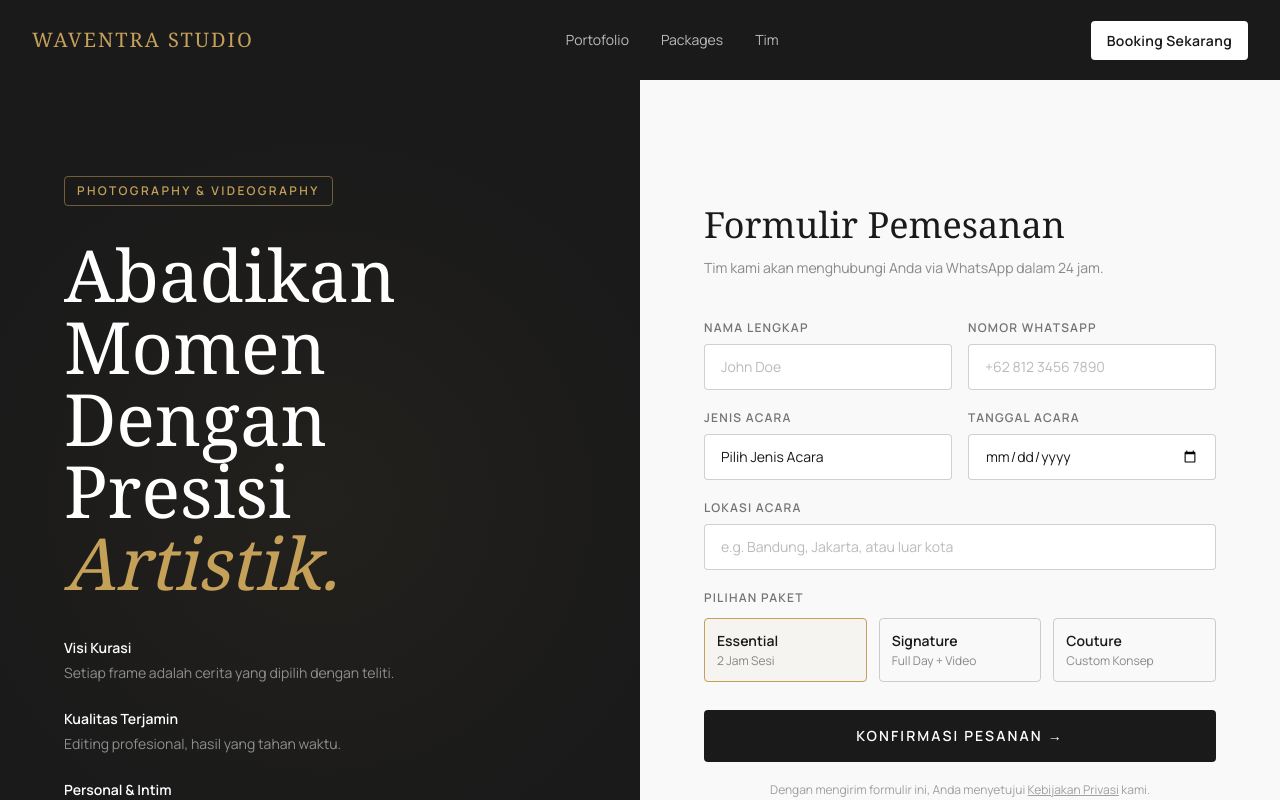
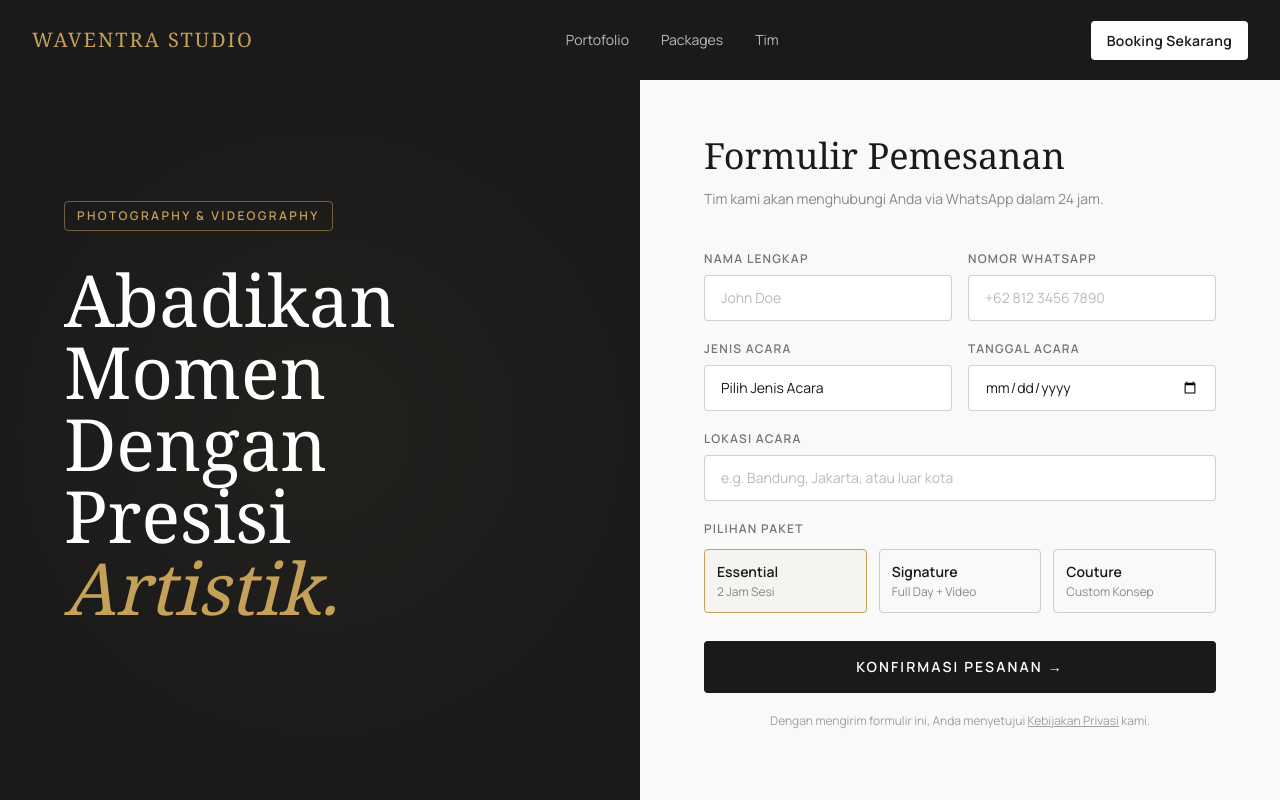
Before and after one commit to wawanher487/waventra_studio, a Next.js app: page / in a window 1280 px wide. Shown: the top 800 px of the page. Built offline with nearby package versions, Linux system fonts and the light colour scheme.

Commit message:
fix: herosection padding

```diff
--- a/src/app/api/booking/route.ts
+++ b/src/app/api/booking/route.ts
@@ -45,7 +45,7 @@ function formatWhatsAppMessage(data: BookingData): string {
 
   // Template literal yang rapi dan mudah dibaca di WhatsApp
   return `
-🎯 *BOOKING BARU — LensStudio*
+🎯 *BOOKING BARU — WaventraStudio*
 
 👤 *Nama:* ${data.name}
 📱 *WhatsApp:* ${data.phone}
--- a/src/components/sections/HeroSection.tsx
+++ b/src/components/sections/HeroSection.tsx
@@ -90,9 +90,9 @@ export default function HeroSection() {
   const getFieldError = (field: string) => fieldErrors[field]?.[0];
 
   return (
-    <section className="min-h-screen pt-16 lg:pt-20 flex flex-col lg:flex-row">
+    <section className="min-h-screen pt-16 lg:pt-10 flex flex-col lg:flex-row">
       {/* LEFT — sama seperti sebelumnya */}
-      <div className="lg:w-1/2 bg-brand-primary px-8 lg:px-16 py-16 lg:py-24 flex flex-col justify-center relative overflow-hidden">
+      <div className="lg:w-1/2 bg-brand-primary px-8 lg:px-16 py-16 lg:py-20 flex flex-col justify-center relative overflow-hidden">
         <div
           className="absolute inset-0 opacity-5"
           style={{
@@ -121,7 +121,7 @@ export default function HeroSection() {
               Artistik.
             </span>
           </h1>
-          <div className="space-y-6">
+          {/* <div className="space-y-6">
             {[
               {
                 title: "Visi Kurasi",
@@ -145,7 +145,7 @@ export default function HeroSection() {
                 </p>
               </div>
             ))}
-          </div>
+          </div> */}
         </div>
       </div>
 
```
